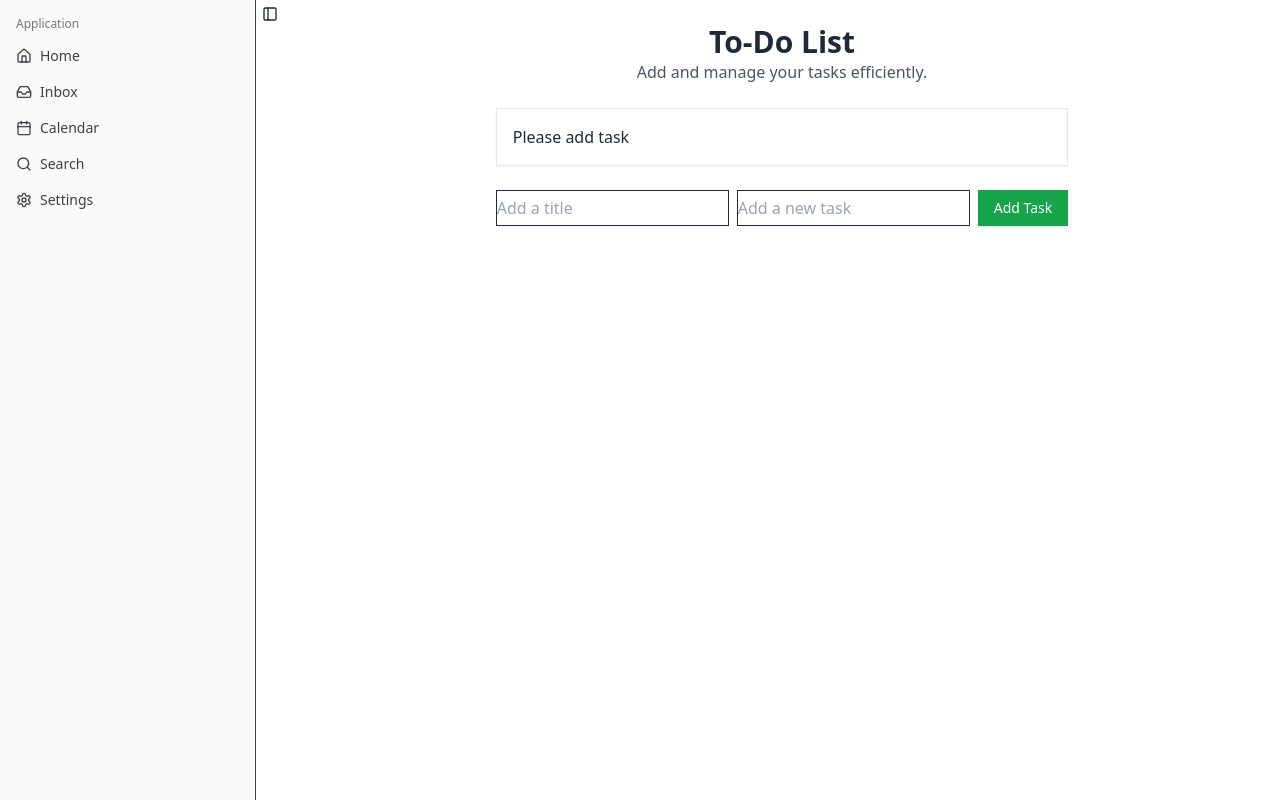
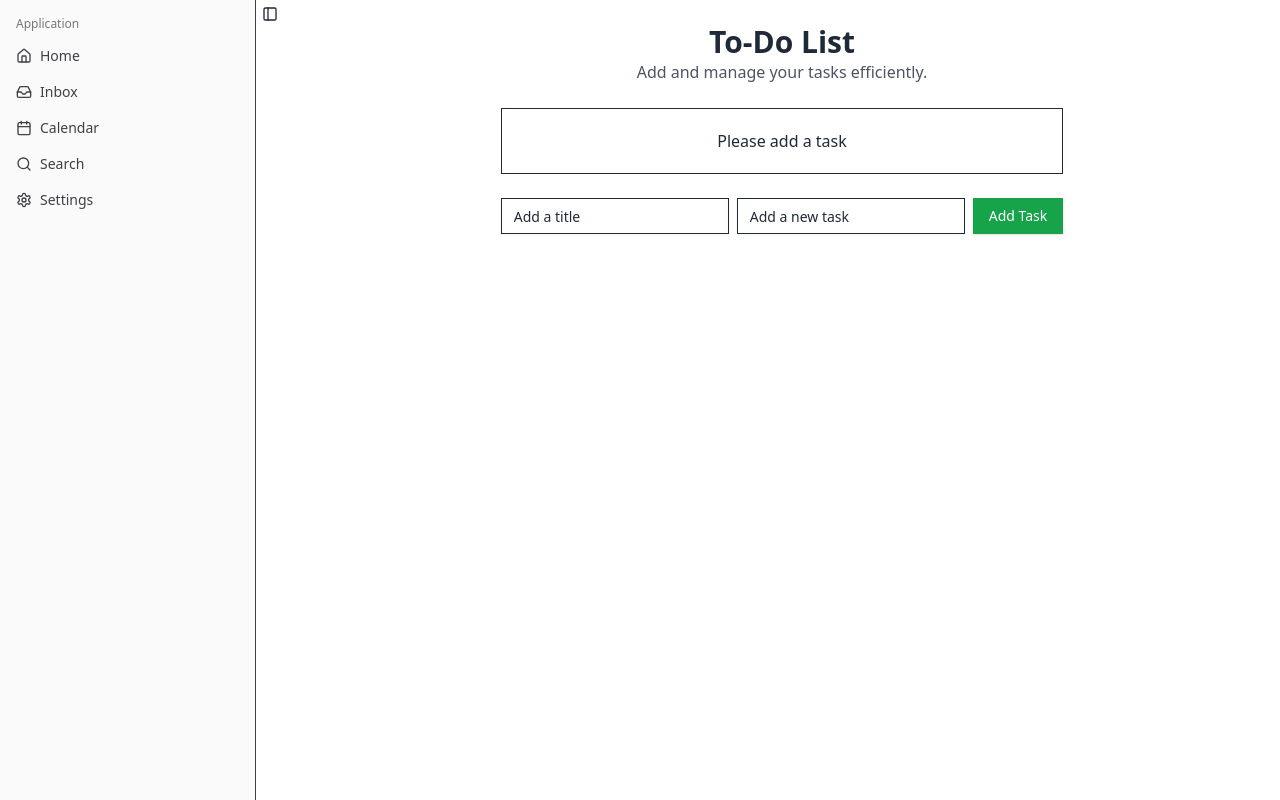
Before and after one commit to OMI786I/project_react_redux, a React (Vite) app: page / in a window 1280 px wide. Built offline with nearby package versions, Linux system fonts and the light colour scheme.

Commit message:
updated create state

```diff
--- a/src/TodoReducer.js
+++ b/src/TodoReducer.js
@@ -1,12 +1,6 @@
 import { createSlice } from "@reduxjs/toolkit";
 
-const initialState = [
-  {
-    id: 1,
-    title: null,
-    task: null,
-  },
-];
+const initialState = [];
 
 const TodSlice = createSlice({
   name: "task",
--- a/src/components/Home.jsx
+++ b/src/components/Home.jsx
@@ -9,18 +9,15 @@ import { addTask } from "@/TodoReducer";
 
 const Home = () => {
   const dispatch = useDispatch();
-  const {
-    register,
-    handleSubmit,
-    reset,
+  const { register, handleSubmit, reset } = useForm();
 
-    formState: { errors },
-  } = useForm();
+  const task = useSelector((state) => state.tasks);
+  console.log(task);
 
   const onSubmit = (data) => {
     dispatch(
       addTask({
-        id: task[task.length - 1].id + 1,
+        id: task.length > 0 ? task[task.length - 1].id + 1 : 1,
         title: data.title,
         task: data.task,
       })
@@ -29,9 +26,6 @@ const Home = () => {
     console.log(data);
     reset();
   };
-
-  const task = useSelector((state) => state.tasks);
-  console.log(task);
 
   return (
     <div className="max-w-3xl mx-auto p-6">
@@ -44,28 +38,25 @@ const Home = () => {
       </header>
 
       {/* Task List */}
-      <div className="space-y-4">
-        {task.map((task) => (
+      <div className="space-y-4 border">
+        {task.length == 0 ? (
+          <p className="text-center my-5">Please add a task</p>
+        ) : (
+          task.map((task) => (
             <div
               key={task.id}
               className="flex items-start gap-4 border border-gray-200 dark:border-gray-700 p-4 rounded-md shadow-sm"
             >
-            {task.title === null && task.task === null ? (
-              <>
-                <p>Please add task</p>
-              </>
-            ) : (
-              <>
               <Checkbox id={`task-${task.id}`} />
-                <div className="flex flex-col w-full overflow-auto break-words p-2  border-gray-300">
-                  {" "}
-                  <div className=" font-bold">
+              <div className="flex flex-col w-full overflow-auto break-words p-2 border-gray-300">
+                <div className="font-bold">
                   <h1>{task.title}</h1>
                 </div>
-                  <div className="">
+                <div>
                   <p>{task.task}</p>
                 </div>
               </div>
+
               <Button
                 className="h-8 w-8 p-0 bg-red-600 hover:bg-red-700 rounded-lg text-white"
                 size="icon"
@@ -74,27 +65,24 @@ const Home = () => {
                 <Trash className="h-4 w-4" />
                 <span className="sr-only">Delete task</span>
               </Button>
-              </>
+            </div>
+          ))
         )}
-          </div>
-        ))}
       </div>
 
       {/* Add Task Form */}
       <form onSubmit={handleSubmit(onSubmit)} className="mt-6 flex gap-2">
-        <input
-          className="flex-1 border"
+        <Input
+          className="flex-1"
           placeholder="Add a title"
           type="text"
-          {...register("title")}
-          required
+          {...register("title", { required: true })}
         />
-        <input
-          className="flex-1 border"
+        <Input
+          className="flex-1"
           placeholder="Add a new task"
           type="text"
-          {...register("task")}
-          required
+          {...register("task", { required: true })}
         />
         <Button
           type="submit"
```
Lines whose indentation alone changed are shown as unchanged.
